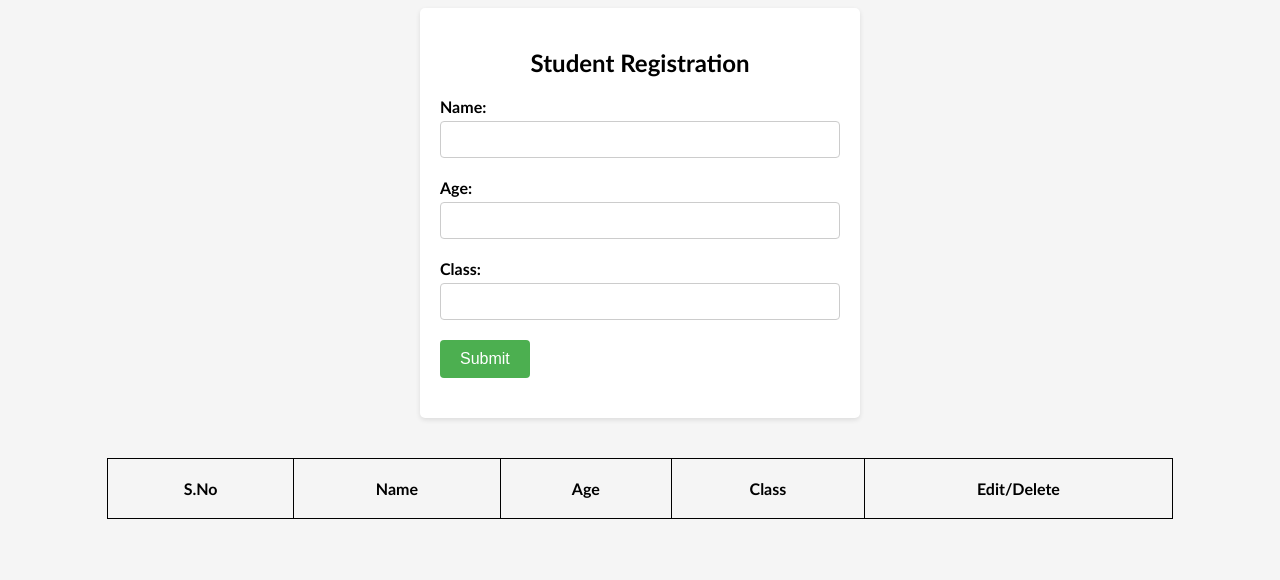
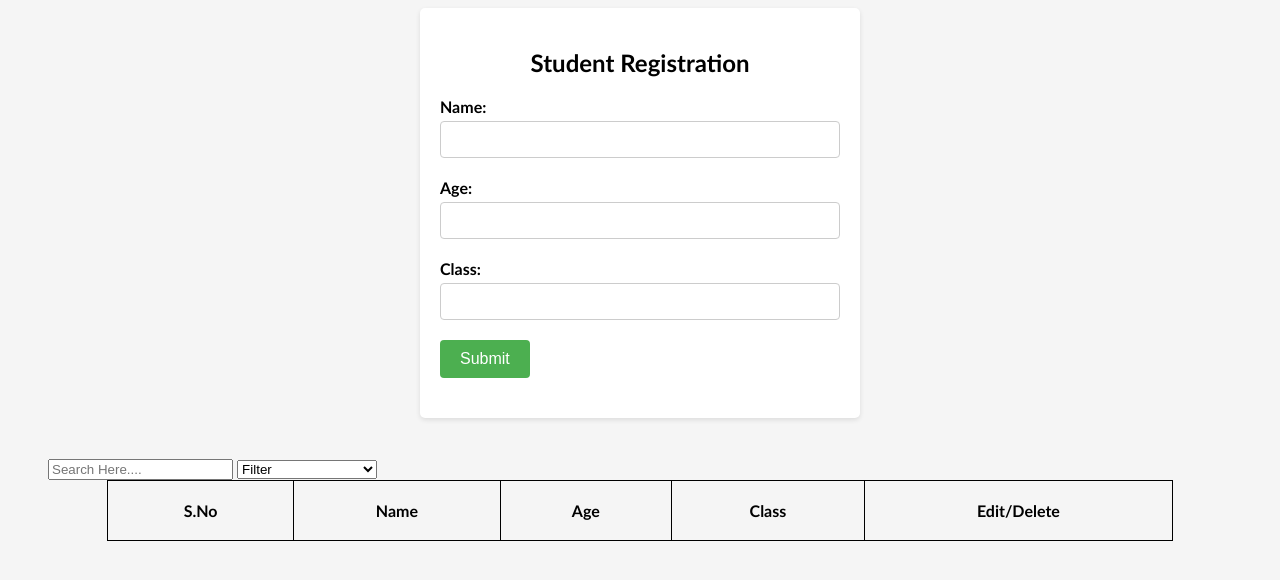
Before and after one commit to Balabharathi18/Javascriptcrud, a plain HTML site: page index.html in a window 1280 px wide. Drawn offline with Linux system fonts and the light colour scheme.

Commit message:
Update index.html

```diff
--- a/index.html
+++ b/index.html
@@ -28,6 +28,19 @@
         </form>
     </div>
     <div class="tab">
+        <input type="text" id="search" onkeyup="find()" placeholder="Search Here....">
+        <select name="Filter" id="filter" onclick="filter()">
+          <option hidden>Filter</option>
+          <option value="normal">Normal</option>
+          <optgroup label="Name">
+            <option value="Alpha">Alphabetical(A-Z)</option>
+            <option value="deAlpha">Alphabetical(Z-A)</option>
+          </optgroup>
+          <optgroup label="Age">
+            <option value="Age">Age(0-N)</option>
+            <option value="de-Age" >Age(N-0)</option>
+          </optgroup>
+        </select>
         <table id="tab2">
             <th>S.No</th>
             <th>Name</th>
```
